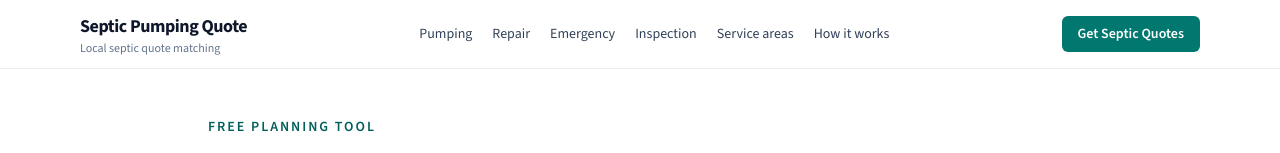
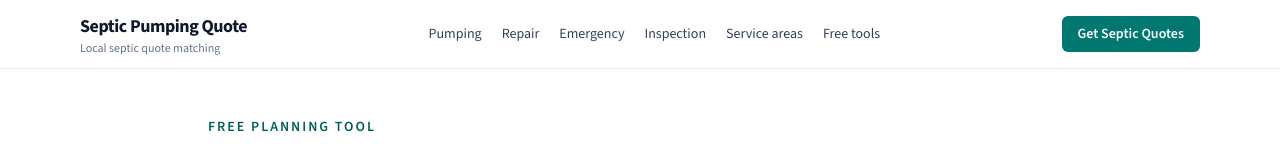
Before and after one commit to golfsum/septicpumpingquote, a Next.js app: page /tools/septic-tank-size-calculator in a window 1280 px wide. Shown: the top 153 px of the page. Built offline with nearby package versions, Linux system fonts and the light colour scheme; no server answers.

Commit message:
Add free tools to primary navigation

```diff
--- a/src/components/layout/Header.tsx
+++ b/src/components/layout/Header.tsx
@@ -7,7 +7,7 @@ const nav = [
   { href: "/emergency-septic-service", label: "Emergency" },
   { href: "/septic-inspection", label: "Inspection" },
   { href: "/service-areas", label: "Service areas" },
-  { href: "/how-it-works", label: "How it works" },
+  { href: "/tools", label: "Free tools" },
 ];
 
 export function Header() {
```
